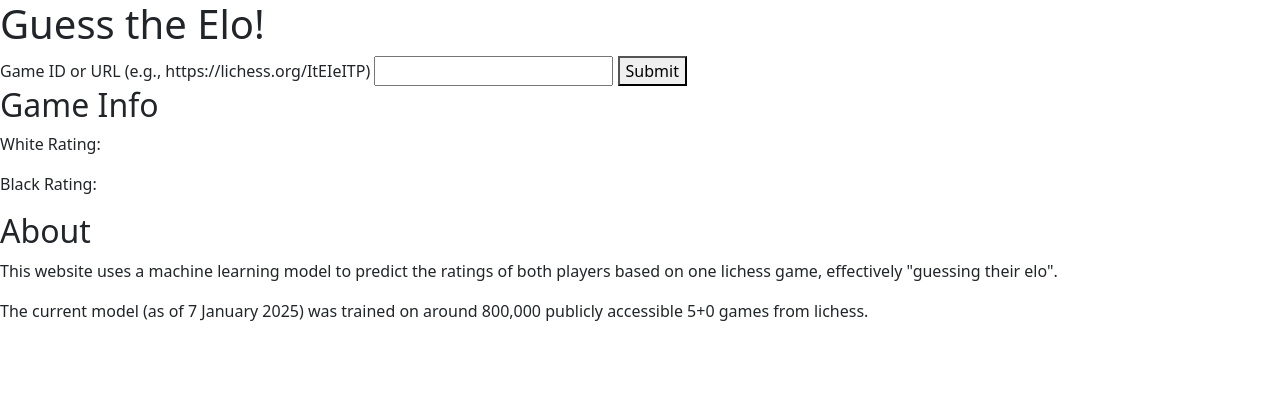
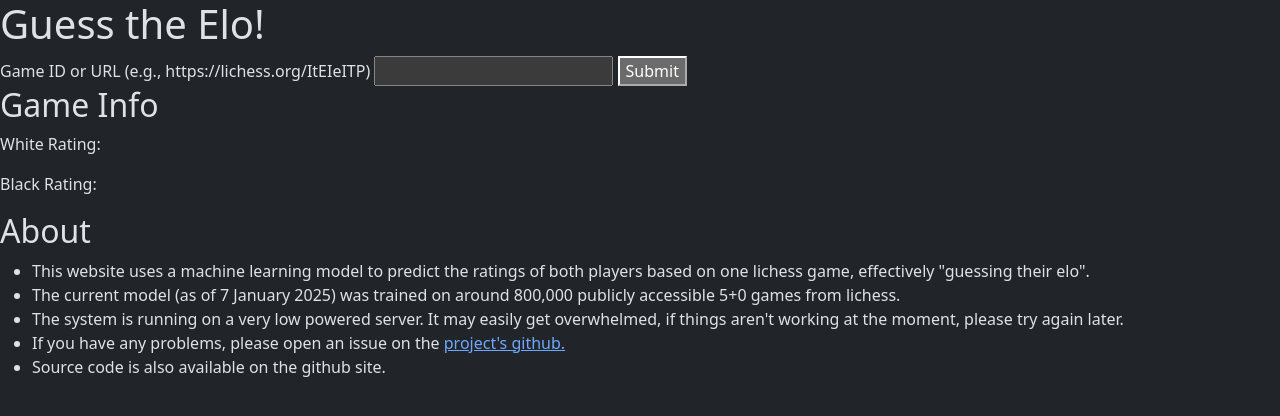
Before and after one commit to jhudsy/chesspredict, a Flask app: page / in a window 1280 px wide. Shown: the top 416 px of the page. Run offline with Flask 3, Linux system fonts and the light colour scheme; parts of the project's set-up code (start-up, migrations or seed data) failed here and were passed over; some libraries are stand-ins or nearby versions.

Commit message:
changed index wording.

```diff
--- a/web/templates/index.html
+++ b/web/templates/index.html
@@ -5,20 +5,17 @@
     <link rel="shortcut icon" href="{{ url_for('static', filename='favicon.ico') }}">
     <!-- load jquery and bootstrap-->
 
-    <link href="https://cdn.jsdelivr.net/npm/bootstrap@5.1.1/dist/css/bootstrap.min.css"
-          rel="stylesheet"
-          integrity="sha384-F3w7mX95PdgyTmZZMECAngseQB83DfGTowi0iMjiWaeVhAn4FJkqJByhZMI3AhiU"
-          crossorigin="anonymous">
-
+    <link href="https://cdn.jsdelivr.net/npm/bootstrap@5.3.3/dist/css/bootstrap.min.css" rel="stylesheet">
+    <script src="https://cdn.jsdelivr.net/npm/bootstrap@5.3.3/dist/js/bootstrap.bundle.min.js"></script>
     <script src="https://code.jquery.com/jquery-3.7.1.min.js"
           integrity="sha256-/JqT3SQfawRcv/BIHPThkBvs0OEvtFFmqPF/lYI/Cxo="
           crossorigin="anonymous"></script>
-    <script src="https://cdn.jsdelivr.net/npm/bootstrap@5.1.1/dist/js/bootstrap.bundle.min.js"
-            integrity="sha384-/bQdsTh/da6pkI1MST/rWKFNjaCP5gBSY4sEBT38Q/9RBh9AH40zEOg7Hlq2THRZ"
-            crossorigin="anonymous"></script>
+
+    <meta name="viewport" content="width=device-width, initial-scale=1">
   </head>
   <body>
     <h1>Guess the Elo!</h1>
+    <container>
     <form>
         <label>Game ID or URL (e.g., https://lichess.org/ItEIeITP)</label>
         <input type="text" id="game_id" required></input>
@@ -34,9 +31,15 @@
 
     <div>
       <h2>About</h2>
-      <p>This website uses a machine learning model to predict the ratings of both players based on one lichess game, effectively "guessing their elo".</p>
-      <p>The current model (as of 7 January 2025) was trained on around 800,000 publicly accessible 5+0 games from lichess.</p>
+        <ul>
+          <li>This website uses a machine learning model to predict the ratings of both players based on one lichess game, effectively "guessing their elo".</li>
+          <li>The current model (as of 7 January 2025) was trained on around 800,000 publicly accessible 5+0 games from lichess.</li>
+          <li>The system is running on a very low powered server. It may easily get overwhelmed, if things aren't working at the moment, please try again later.</li>
+          <li>If you have any problems, please open an issue on the <a href="https://github.com/jhudsy/chesspredict">project's github.</a></li>
+          <li>Source code is also available on the github site.</li>
+      </ul>
     </div>
+  </container>
   </body>
   <script src="{{ url_for('static', filename='scripts.js') }}"></script>
 </html>
```
